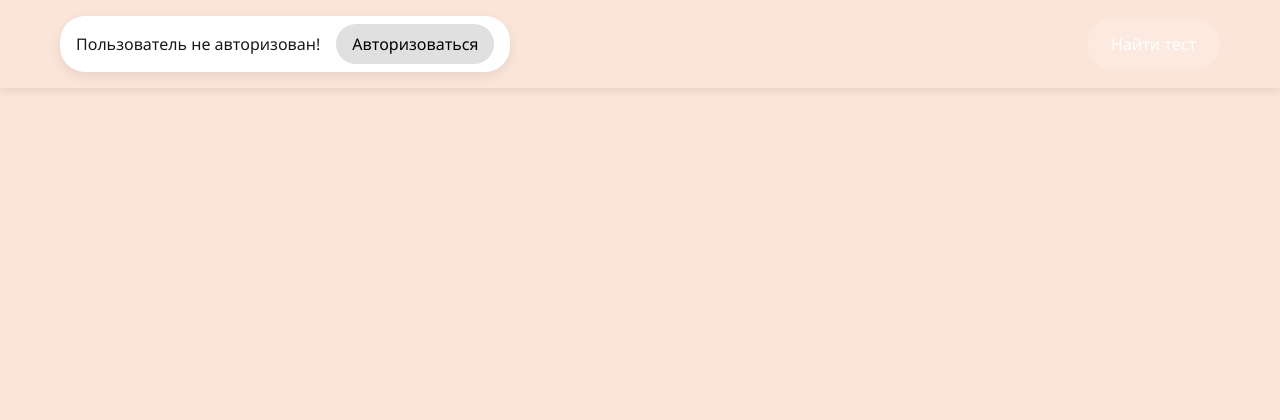
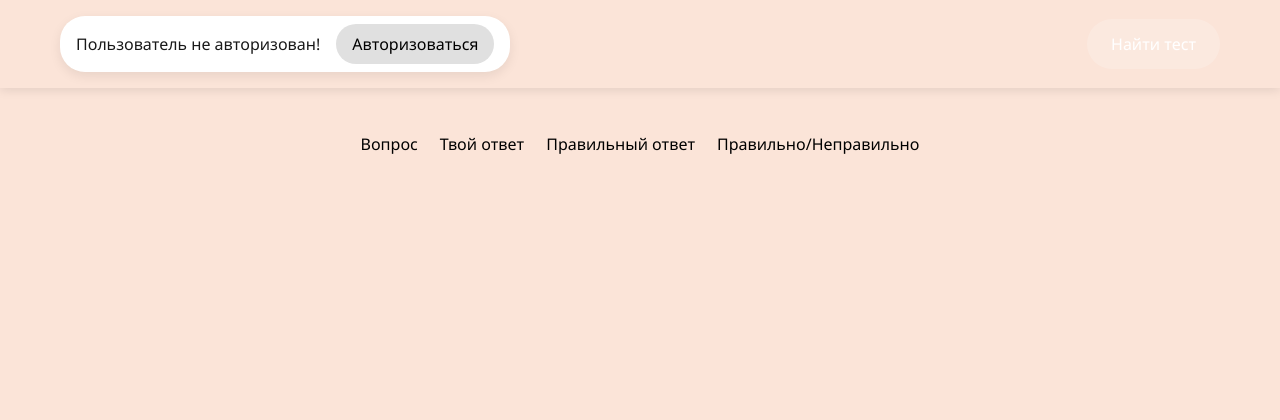
Before and after one commit to LevShiro/QuestAns, a Django app: page /cards/result_test/ in a window 1280 px wide. Shown: the top 420 px of the page. Before the commit the page ends 90 px from the top, so only its background shows below. Run offline with Django 5.2, Linux system fonts and the light colour scheme.

Commit message:
Готов вывод результатов

```diff
--- /dev/null
+++ b/cards/static/cards/slyles/results.css
@@ -0,0 +1,7 @@
+td{
+    padding: 10px;
+    overflow-wrap: break-word
+}
+.td_center{
+    text-align: center;
+}
--- a/cards/templates/cards/result.html
+++ b/cards/templates/cards/result.html
@@ -6,11 +6,25 @@
 {% block content %}
 {% include 'main/header.html' %}
     <main class="main-block main-block__group wrap">
-    <span>{% for result in results %}
-            Правильный ответ Твой ответ Правильно/Неправильно
+    <div id="table-result">
+        <table>
+            <tr>
+                <td>Вопрос</td>
+                <td>Твой ответ</td>
+                <td>Правильный ответ</td>
+                <td>Правильно/Неправильно</td>
+            </tr>
+            {% for result in results %}
+                <tr>
+                    <td>{{ result.0 }}</td>
+                    <td class="td_center"><input type="text" value="{{ result.2 }}" readonly="readonly"></td>
+                    <td class="td_center">{{ result.1 }}</td>
+                    <td class="td_center">{{ result.3 }}</td>
+                </tr>
+            {% endfor %}
+        </table>
 
-        {% endfor %}
-    </span>
+    </div>
     </main>
 
 {% endblock %}
--- a/cards/views.py
+++ b/cards/views.py
@@ -87,17 +87,16 @@
         answer = json.loads(answers.decode('utf-8'))
 
         results=[]
-
+        print(answers)
         cards = Card.objects.filter(in_group=group)
         for i in range(cards.count()):
-            if str(i) not in answer:
-                 results.append([cards[i].answer,"",False])
-                 continue
-            if cards[i].answer == answer[str(i)]:
-                results.append([cards[i].answer,answer[str(i)],True])
+            if not (str(i+1) in answer):
+                results.append([cards[i].question,cards[i].answer,"","Неправильно"])
+            elif cards[i].answer == answer[str(i+1)]:
+                results.append([cards[i].question,cards[i].answer,answer[str(i+1)],"Правильно"])
             else:
-                results.append([cards[i].answer,answer[str(i)],False])
-            print(results)
+                results.append([cards[i].question,cards[i].answer,answer[str(i+1)],"Неправильно"])
+        print(results)
         data = {'results':results}
         return render(request,'cards/result.html',data)
 
@@ -118,6 +117,7 @@
             user_raiting = UserRaiting.objects.create(user = request.user,raiting = raiting,group = group)
             user_raiting.save()
     return HttpResponse(status=200)
+
 
 log_mutex = threading.Lock()
 def create_group(request):
--- a/main/templates/main/index.html
+++ b/main/templates/main/index.html
@@ -5,6 +5,7 @@
     <meta name="viewport" content="width=device-width, initial-scale=1">
     <meta charset="UTF-8">
     <meta name="viewport" content="width=device-width, initial-scale=1.0">
+    <link rel="stylesheet" href="{% static 'cards/slyles/results.css'%}">
     <link rel="stylesheet" href="{% static 'cards/slyles/group.css'%}">
     <link rel="stylesheet" href="{% static 'main/styles/norms.css'%}">
     <link rel="stylesheet" href="{% static 'main/styles/main.css'%}">
```
